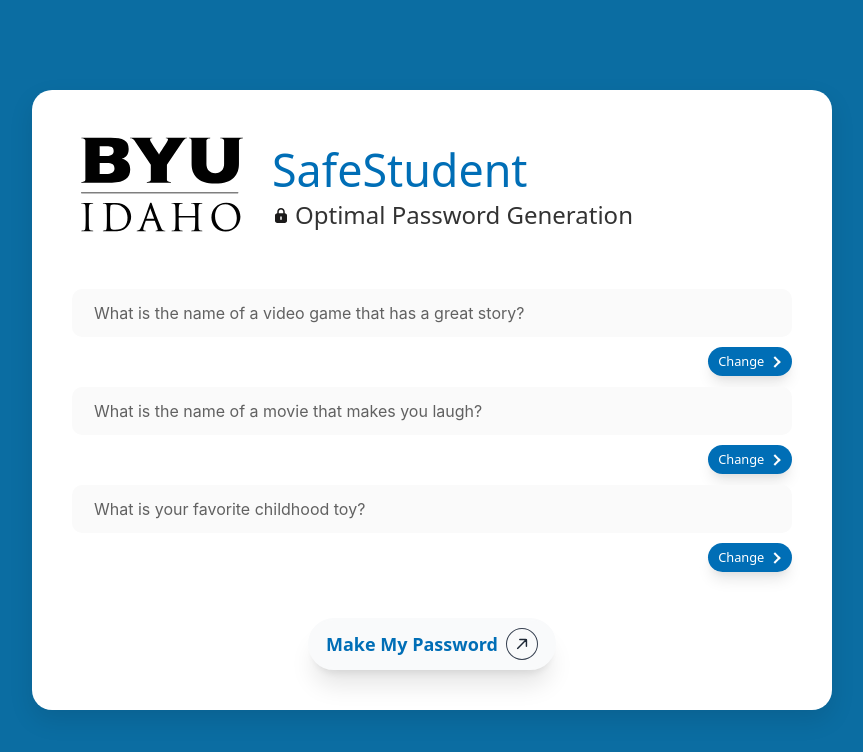
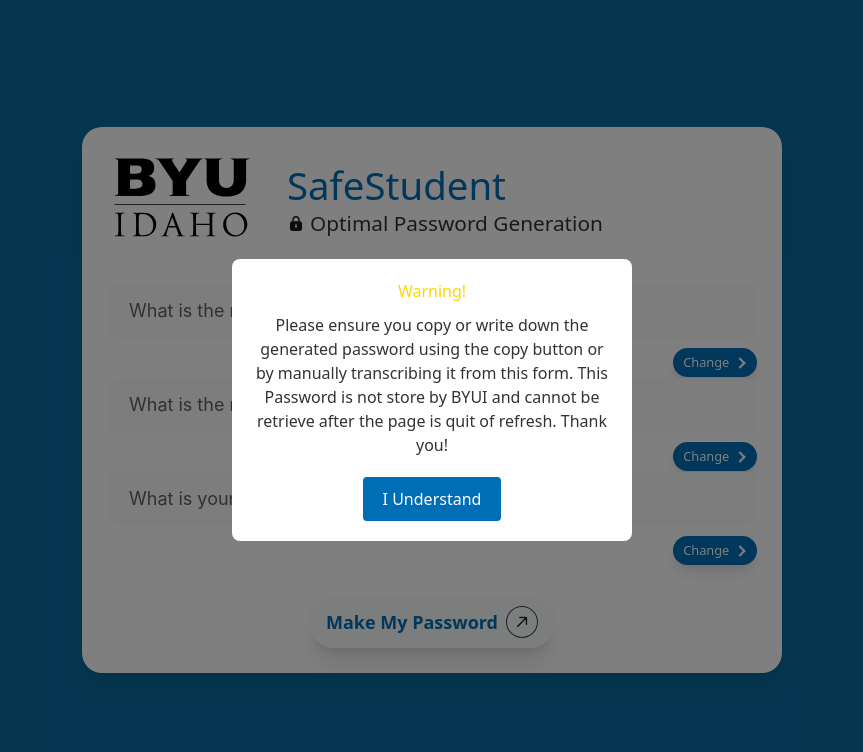
Before and after one commit to Robersan2212/IT-Service-Desk-Projects, a React (Create React App) app: page / in a window 1280 px wide. Shown: the top 752 px of the page, without its empty margins (208-1071 px from the left). Built offline with nearby package versions, Linux system fonts and the light colour scheme.

Commit message:
FInished warning form.

```diff
--- a/package.json
+++ b/package.json
@@ -3,6 +3,7 @@
   "version": "0.1.0",
   "private": true,
   "dependencies": {
+    "@radix-ui/react-alert-dialog": "^1.1.1",
     "@testing-library/jest-dom": "^5.17.0",
     "@testing-library/react": "^13.4.0",
     "@testing-library/user-event": "^13.5.0",
--- a/src/App.jsx
+++ b/src/App.jsx
@@ -7,6 +7,7 @@
 import Loader from './components/Loader';
 import PasswordLoader from './components/PasswordLoader';
 import Input from './components/Input';
+import WarningModal from './components/WarningModal';
 
 const questions = [
   "What is your favorite fictional character?",
@@ -121,6 +122,7 @@
   const [copySuccess, setCopySuccess] = useState(false);
   const [showAnswers, setShowAnswers] = useState(false);
   const [showCopyMessage, setShowCopyMessage] = useState(false);
+  const [showWarning, setShowWarning] = useState(true);
 
 
   useEffect(() => {
@@ -231,6 +233,10 @@
     }, Math.random() * 3000 + 1000);
   };
 
+  const closeWarning = () => {
+    setShowWarning(false);
+  };
+
   if (loading) {
     return (
       <LoaderContainer>
@@ -241,6 +247,7 @@
 
   return (
     <AppContainer>
+      <WarningModal isOpen={showWarning} onClose={closeWarning} />
       <ResponsiveModal formVisible={formVisible}>
         <Header>
           <LogoContainer>
@@ -395,7 +402,7 @@
   align-items: center;
   min-height: 100vh;
   background-color: #0B6DA2;
-  padding: 20px;
+  padding: 10px;
 `;
 
 const ResponsiveModal = styled.div`
@@ -411,16 +418,16 @@
   animation-delay: ${props => props.formVisible ? '0s' : '0.3s'};
 
   @media (max-width: 768px) {
-    padding: 20px;
+    padding: 15px;
   }
 
   @media (max-width: 480px) {
-    padding: 15px;
+    padding: 10px;
   }
 
   @media (min-width: 1024px) and (max-width: 1440px) {
-    max-width: 800px;
-    padding: 40px;
+    max-width: 700px;
+    padding: 25px;
   }
 `;
 
@@ -435,7 +442,7 @@
 const Header = styled.div`
   display: flex;
   align-items: flex-start;
-  margin-bottom: 30px;
+  margin-bottom: 20px;
 
   @media (max-width: 600px) {
     flex-direction: column;
@@ -444,12 +451,13 @@
 
   @media (min-width: 1024px) and (max-width: 1440px) {
     align-items: center;
-
+    margin-bottom: 15px;
+  }
 `;
 
 const LogoContainer = styled.div`
   svg {
-    width: 150px;
+    width: 120px;
     height: auto;
   }
 
@@ -459,13 +467,13 @@
 
   @media (min-width: 1024px) and (max-width: 1440px) {
     svg {
-      width: 180px;
+      width: 150px;
     }
   }
 `;
 
 const TitleContainer = styled.div`
-  margin-left: 20px;
+  margin-left: 30px;
 
   h1 {
     font-size: 2.5rem;
@@ -512,10 +520,10 @@
 
   @media (min-width: 1024px) and (max-width: 1440px) {
     h1 {
-      font-size: 2.8rem;
+      font-size: 2.4rem;
     }
     h2 {
-      font-size: 1.5rem;
+      font-size: 1.3rem;
     }
   }
 `;
@@ -526,6 +534,7 @@
   margin-bottom: 20px;
   margin-top: 68px;
   position: relative;
+  font-size: large;
 
   @media (max-width: 480px) {
     margin-bottom: 40px;
@@ -537,8 +546,8 @@
   }
 
   @media (min-width: 1024px) and (max-width: 1440px) {
-    margin-bottom: 30px;
-    margin-top: 50px;
+    margin-bottom: 20px;
+    margin-top: 40px;
   }
 `;
 
@@ -550,7 +559,7 @@
   transition: margin 0.3s ease;
 
   @media (min-width: 1024px) and (max-width: 1440px) {
-    margin-top: ${props => props.isPasswordGenerated ? '65px' : '85px'};
+    margin-top: ${props => props.isPasswordGenerated ? '50px' : '70px'};
   }
 `;
 
@@ -611,7 +620,7 @@
   @media (min-width: 1024px) and (max-width: 1440px) {
     font-size: 1.4rem;
     padding: 12px 18px;
-  }
+ }
 `;
 
 const CopyButton = styled.button`
--- /dev/null
+++ b/src/components/WarningModal.jsx
@@ -0,0 +1,66 @@
+import React from 'react';
+import styled from 'styled-components';
+
+const WarningModal = ({ isOpen, onClose }) => {
+  if (!isOpen) return null;
+
+  return (
+    <ModalOverlay>
+      <ModalContent>
+        <h1>Warning!</h1>
+        <p>
+          Please ensure you copy or write down the generated password using the copy button or by manually transcribing it from this form. This Password is not store by BYUI and cannot be retrieve after the page is quit of refresh. Thank you!
+        </p>
+        <Button onClick={onClose}>I Understand</Button>
+      </ModalContent>
+    </ModalOverlay>
+  );
+};
+
+const ModalOverlay = styled.div`
+  position: fixed;
+  top: 0;
+  left: 0;
+  right: 0;
+  bottom: 0;
+  background-color: rgba(0, 0, 0, 0.5);
+  display: flex;
+  align-items: center;
+  justify-content: center;
+  z-index: 1000;
+`;
+
+const ModalContent = styled.div`
+  background-color: white;
+  padding: 20px;
+  border-radius: 8px;
+  max-width: 400px;
+  text-align: center;
+
+  h1 {
+    color: #FFD600;
+    margin-bottom: 10px;
+  }
+
+  p {
+    margin-bottom: 20px;
+    color: #333;
+  }
+`;
+
+const Button = styled.button`
+  background-color: #006eb6;
+  color: white;
+  border: none;
+  padding: 10px 20px;
+  border-radius: 4px;
+  cursor: pointer;
+  font-size: 16px;
+  transition: background-color 0.3s;
+
+  &:hover {
+    background-color: #005a94;
+  }
+`;
+
+export default WarningModal;
```
Also changed, not shown: 1 other file (tests, documents, lock files or other folders).
